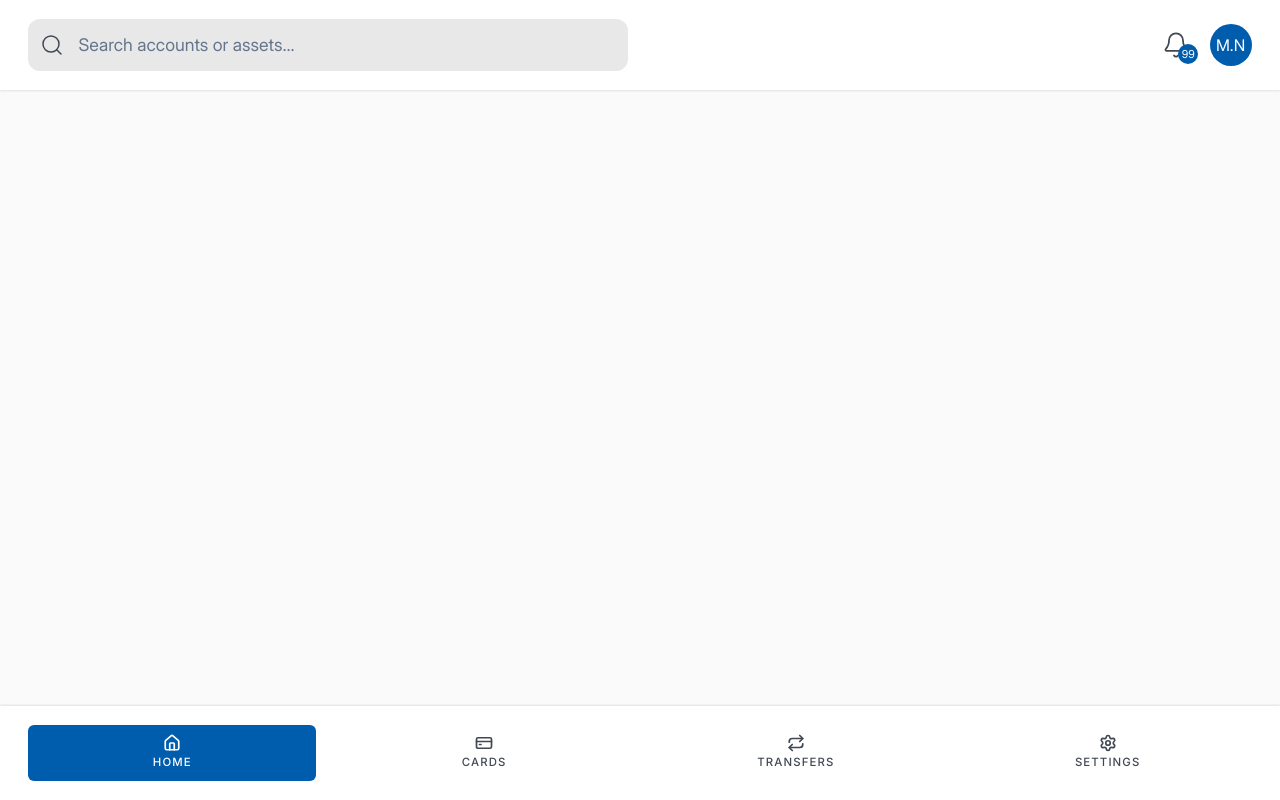
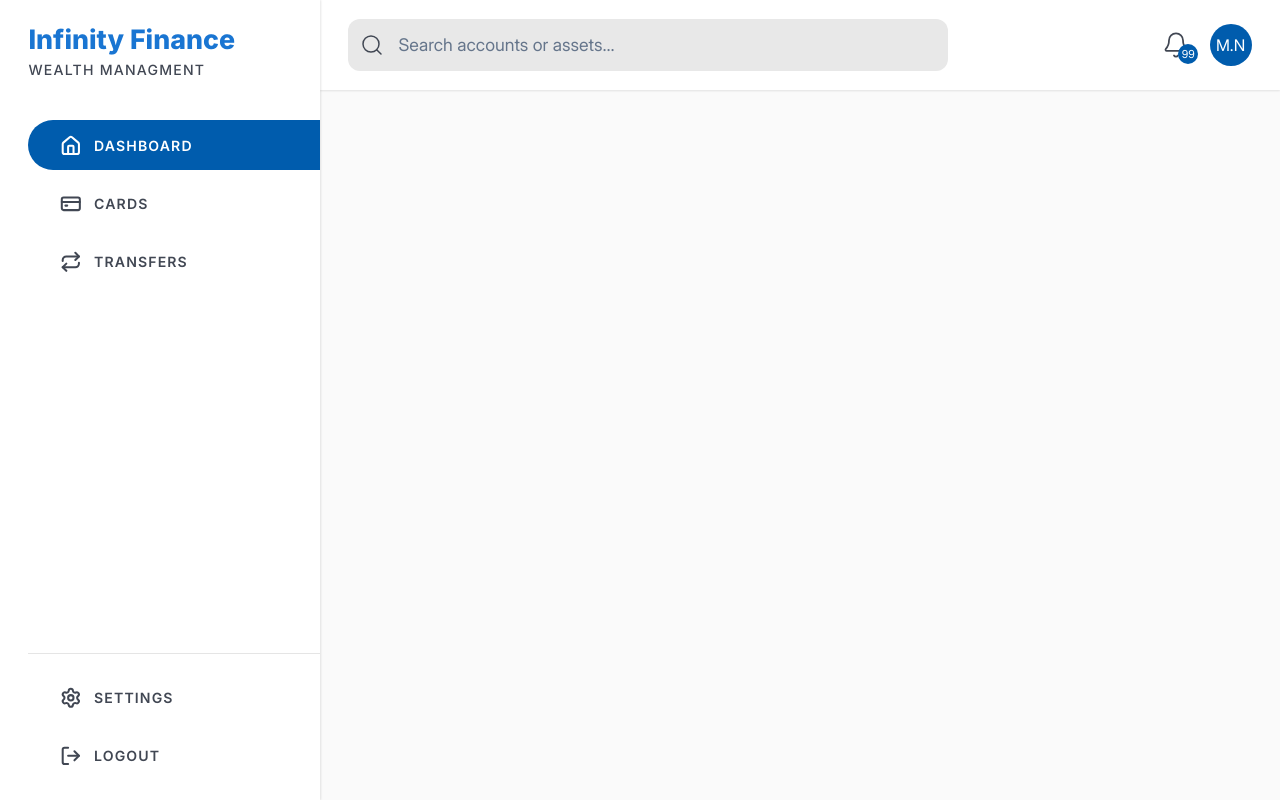
Before and after one commit to AcePeQ/bank-app, a website built with Vite: page dashboard/index.html in a window 1280 px wide. Built offline with nearby package versions, Linux system fonts and the light colour scheme.

Commit message:
feat: enhance sidebar layout and improve header styling with new title group

```diff
--- a/dashboard/index.html
+++ b/dashboard/index.html
@@ -43,13 +43,15 @@
       </div>
     </header>
     <aside class="sidebar">
-      <a href="/dashboard/" class="logo-wrapper--aside hidden">
-        <img class="logo-image--aside" src="/icons/IFLogo.svg" alt="" />
-      </a>
+      <hgroup class="title-group">
+        <h1 class="title">Infinity Finance</h1>
+        <p class="subtitle">Wealth Managment</p>
+      </hgroup>
+
       <nav class="navigation">
         <a class="navigation__link active">
           <i data-lucide="house"></i>
-          Home
+          Dashboard
         </a>
 
         <a class="navigation__link">
@@ -67,6 +69,18 @@
           Settings
         </a>
       </nav>
+
+      <nav class="sidebar-actions">
+        <a class="navigation__link">
+          <i data-lucide="settings"></i>
+          Settings
+        </a>
+
+        <button class="navigation__button navigation__link">
+          <i data-lucide="log-out"></i>
+          Logout
+        </button>
+      </nav>
     </aside>
     <main class="main"></main>
   </div>
--- a/src/pages/dashboard.ts
+++ b/src/pages/dashboard.ts
@@ -1,4 +1,4 @@
-import { Bell, createIcons, CreditCard, House, Repeat, Search, Settings } from "lucide";
+import { Bell, createIcons, CreditCard, House, LogOut, Repeat, Search, Settings } from "lucide";
 
 function init() {
   createIcons({
@@ -9,6 +9,7 @@ function init() {
       CreditCard,
       Repeat,
       Settings,
+      LogOut
     }
   })
 }
--- a/src/styles/base.css
+++ b/src/styles/base.css
@@ -6,7 +6,6 @@ body {
 
   accent-color: var(--clr-primary);
   background-color: var(--clr-surface-200);
-
 }
 
 h1,
@@ -132,6 +131,10 @@ input[type="checkbox"].invalid {
   height: 100%;
 
   stroke-width: 1px;
+
+  display: flex;
+  align-items: center;
+  justify-content: center;
 }
 
 .hidden {
--- a/src/styles/components/header.css
+++ b/src/styles/components/header.css
@@ -2,7 +2,7 @@
   display: flex;
   justify-content: space-between;
   align-items: center;
-  padding: var(--space-s) var(--space-m);
+  padding: var(--space-s) var(--space-2xs);
 
   gap: 2rem;
 
@@ -11,6 +11,12 @@
 
   position: sticky;
   top: 0;
+
+
+
+  @media (width >=400px) {
+    padding: var(--space-s) var(--space-m);
+  }
 
   @media (width >=1200px) {
     position: static;
--- a/src/styles/components/sidebar.css
+++ b/src/styles/components/sidebar.css
@@ -2,7 +2,45 @@
   background-color: var(--clr-surface-100);
   box-shadow: 0 -1px 2px rgba(0, 0, 0, 0.1);
 
-  padding: var(--space-s) var(--space-m);
+  padding: var(--space-s) var(--space-2xs);
+
+  @media (width >=400px) {
+    padding: var(--space-s) var(--space-m);
+  }
+
+  @media (width >=1200px) {
+    box-shadow: 1px 0px 2px rgba(0, 0, 0, 0.1);
+    padding-inline-end: 0px;
+
+    display: flex;
+    flex-direction: column;
+
+    overflow: auto;
+  }
+}
+
+.title-group {
+  display: none;
+  margin-block-end: 2.5rem;
+
+  @media (width >=1200px) {
+    display: block;
+  }
+}
+
+.title {
+  font-size: var(--fs-500);
+  color: var(--clr-primary-300);
+  font-weight: var(--fw-800);
+}
+
+.subtitle {
+  font-size: var(--fs-200);
+  color: var(--clr-secondary-700);
+  font-weight: var(--fw-500);
+  letter-spacing: 1.2px;
+
+  text-transform: uppercase;
 }
 
 .navigation {
@@ -14,6 +52,42 @@
   @media (width >=450px) {
     gap: 1.5rem;
   }
+
+  @media (width >=1200px) {
+    flex-direction: column;
+    gap: 0.5rem;
+
+    margin-block-end: 2rem;
+  }
+}
+
+.sidebar-actions {
+  margin-block-start: auto;
+
+  display: none;
+  align-items: center;
+  flex-direction: column;
+  gap: 0.5rem;
+
+  @media (width >=1200px) {
+    display: flex;
+  }
+}
+
+.sidebar-actions .navigation__link {
+  position: relative;
+}
+
+.sidebar-actions .navigation__link:first-child::before {
+  content: "";
+  position: absolute;
+  top: -20px;
+  left: 0;
+
+  width: 100%;
+  height: 1px;
+
+  background-color: rgba(0, 0, 0, 0.1);
 }
 
 .navigation__link {
@@ -40,6 +114,35 @@
   flex: 1;
 
   transition: all 0.3s ease-in-out;
+
+  @media (width >=400px) {
+    padding: var(--space-xs);
+    font-size: var(--fs-200);
+  }
+
+  @media (width >=1200px) {
+    width: 100%;
+    flex-direction: row;
+    justify-content: flex-start;
+    align-items: center;
+
+
+    padding: var(--space-xs);
+    gap: 0.75rem;
+
+    font-size: var(--fs-200);
+    font-weight: var(--fw-600);
+
+    padding-inline-start: 2rem;
+
+    border-radius: 100rem 0 0 100rem;
+  }
+}
+
+.navigation .navigation__link:last-child {
+  @media (width >=1200px) {
+    display: none;
+  }
 }
 
 .navigation__link.active {
@@ -54,6 +157,10 @@
   color: var(--clr-secondary-700);
 
   transition: all 0.3s ease-in-out;
+
+  @media (width >=1200px) {
+    max-width: var(--fs-400);
+  }
 }
 
 .navigation__link.active svg {
--- a/src/styles/layout.css
+++ b/src/styles/layout.css
@@ -27,6 +27,15 @@
 
   max-block-size: 100dvb;
   min-block-size: 100dvb;
+
+  max-inline-size: 160rem;
+  margin-inline: auto;
+
+  @media (width >=1200px) {
+    grid-template-areas:
+      "sidebar sidebar sidebar header header header header header header header header header"
+      "sidebar sidebar sidebar content content content content content content content content content";
+  }
 }
 
 .grid-12 {
```
